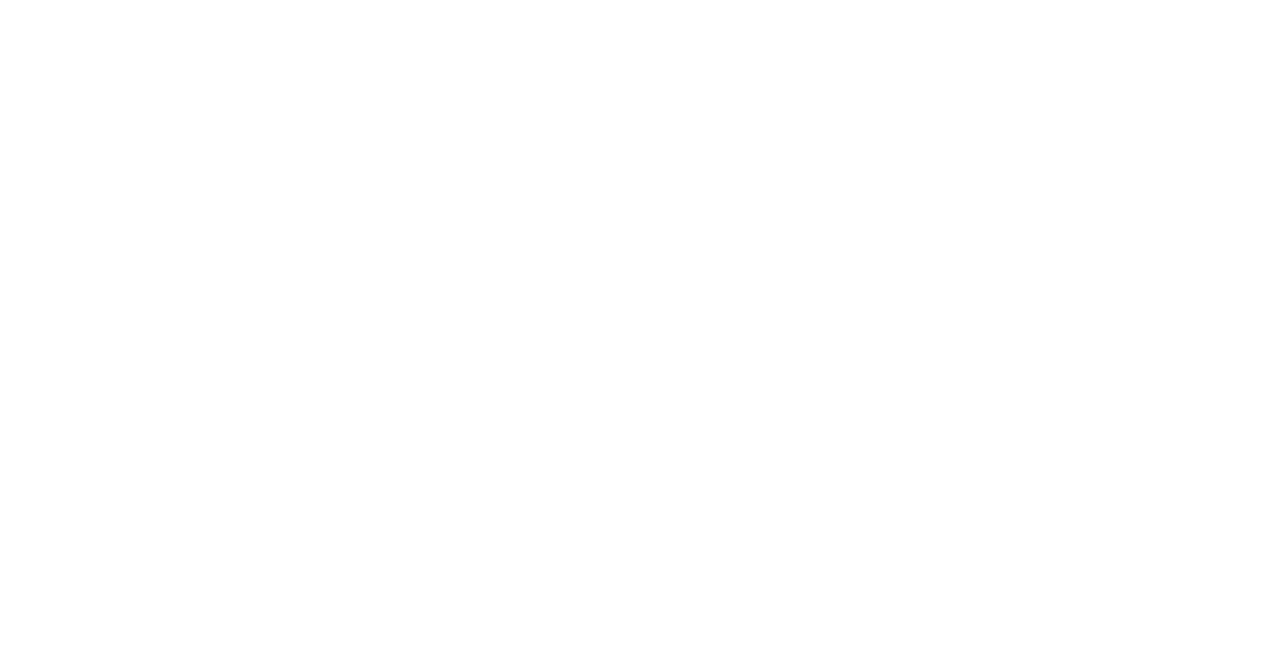
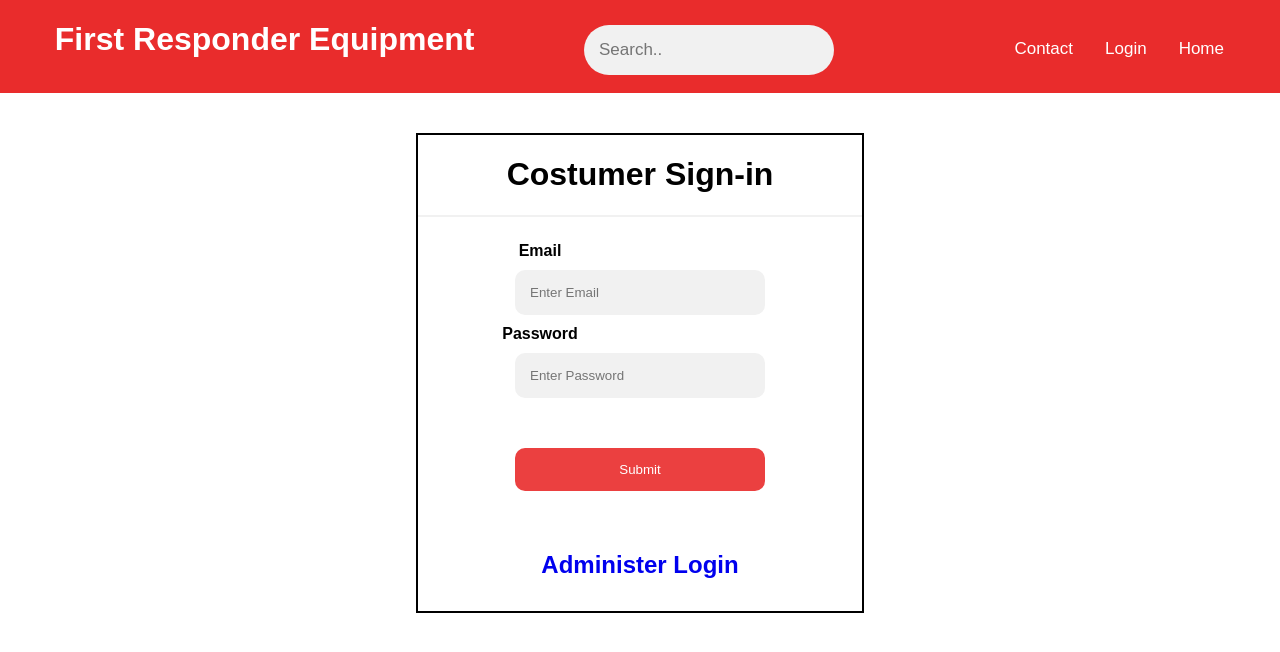
Before and after one commit to Jmiller1294/se-demo-frontend, a React (Create React App) app: page /login in a window 1280 px wide. Before the commit this address had no page. Shown: the top 652 px of the page. Built offline with nearby package versions, Linux system fonts and the light colour scheme.

Commit message:
added login component and css file

```diff
--- a/src/App.js
+++ b/src/App.js
@@ -1,5 +1,6 @@
 import { Route, Routes } from 'react-router-dom';
 import Home from './pages/Home';
+import Login from './pages/Login';
 
 
 const App = () => {
@@ -7,6 +8,7 @@
     <>
       <Routes>
         <Route exact path='/' element={<Home />} />
+        <Route exact path='/login' element={<Login />} />
       </Routes>
     </>
   );
--- a/src/pages/Home.js
+++ b/src/pages/Home.js
@@ -1,6 +1,7 @@
 import React from "react";
 import '../styles/Home.css';
 import '../styles/Style.css';
+import '../styles/Slideshow.css';
 
 const Home = () => {
   return (
--- /dev/null
+++ b/src/pages/Login.js
@@ -0,0 +1,42 @@
+import React from "react";
+import '../styles/Home.css';
+import '../styles/Style.css';
+import '../styles/Form.css';
+import '../styles/Slideshow.css';
+
+
+const Login = () => {
+  return (
+    <>
+      <div class = "topnav">
+        <div id = "title">
+            <h1>First Responder Equipment</h1>
+        </div>
+        <div class="search">
+            <input class = "search" type="text" placeholder="Search.."/>
+        </div>
+        <div class="links">
+            <a href="/">Home</a>
+            <a href="/login">Login</a>
+            <a href="/contact">Contact</a>
+        </div>
+      </div>
+      <form action="">
+        <div class="container">
+           <h1>Costumer Sign-in</h1>
+           <hr />
+           <label class ="form-lable" for="email"><b>Email</b></label><br />
+           <input type="text" placeholder="Enter Email" name="email" required />
+           <br />
+           <label class ="form-lable" for="psw"><b>Password</b></label><br />
+           <input type="password" placeholder="Enter Password" name="psw" required />
+           <div class="submit-button">
+            <button type="submit" class="signup-button">Submit</button>
+          </div>
+          <a class="admin" href="admin-sign-in.html"><h2>Administer Login</h2></a>
+        </div>
+      </form>
+    </>
+  )
+}
+export default Login;
--- /dev/null
+++ b/src/styles/Form.css
@@ -0,0 +1,52 @@
+input[type=text], input[type=password] {
+
+  padding: 15px;
+  margin: 10px auto ;
+  display: inline-block;
+  border: none;
+  background: #f1f1f1;
+  border-radius: 10px;
+  width: 250px;
+}
+
+hr {
+  border: 1px solid #f1f1f1;
+  margin-bottom: 25px;
+}
+
+.form-lable{
+    position: relative;
+    right: 100px;
+}
+
+/* Set a style for all buttons */
+button {
+  text-align: center;
+  background-color: #e92c2c;
+  color: white;
+  padding: 14px 20px;
+  margin: 40px auto ;
+  border: none;
+  cursor: pointer;
+  opacity: 0.9;
+  border-radius: 10px;
+  width: 250px;
+}
+
+button:hover {
+  opacity:1;
+}
+
+/* Add padding to container elements */
+.container {
+  margin: 40px auto ;
+  border-color: black;
+  width: 35%;
+  height: 480px;
+  border: solid;
+  border-width: 2px;
+}
+
+.admin{
+    text-decoration: none;
+}
--- /dev/null
+++ b/src/styles/Slideshow.css
@@ -0,0 +1,37 @@
+#slide-show{
+  display: grid;
+  margin: 40px auto ;
+  width: 50%;
+  height: 340px;
+  box-shadow: 0 8px 16px 0 rgba(0,0,0,0.2);
+}
+.mySlides img{
+  width: 100%;
+  height: 100%;
+  object-fit: fill;
+}
+* {box-sizing:border-box}
+
+/* Hide the images by default */
+.mySlides {
+  display: none;
+}
+
+
+
+/* Fading animation */
+.fade {
+  animation-name: fade;
+  animation-duration: 1.5s;
+}
+
+@keyframes fade {
+  from {opacity: .4}
+  to {opacity: 1}
+}
+
+@media only screen and (max-width: 844px){
+  #slide-show{
+  width: 85%;
+  }
+}
```
